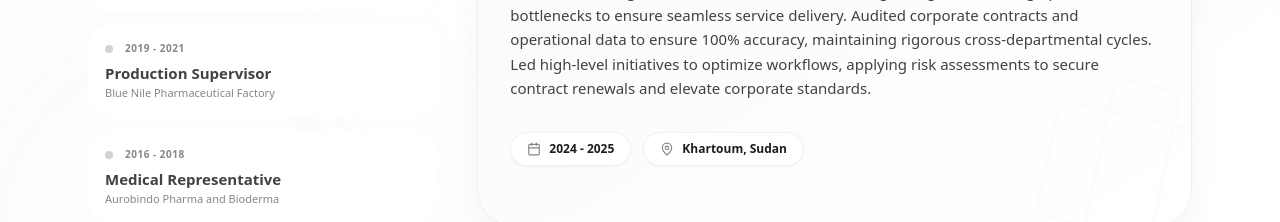
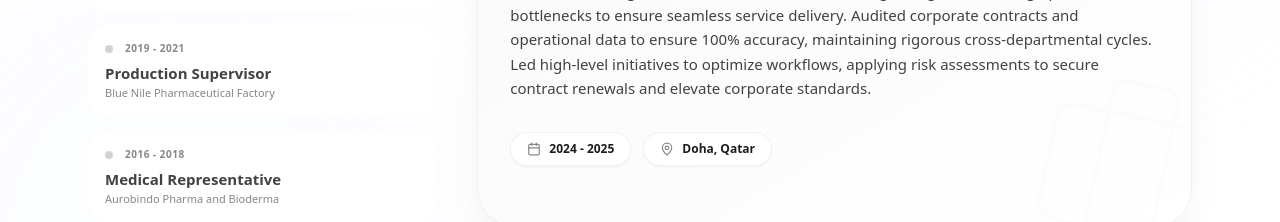
Before and after one commit to mujtababarsi/mujtababarsi.github.io, a React (Vite) app: page / in a window 1280 px wide. Shown: the part 3540-3762 px from the top of the page. Built offline with nearby package versions, Linux system fonts and the light colour scheme.

Commit message:
updata job location

```diff
--- a/components/Experience.tsx
+++ b/components/Experience.tsx
@@ -71,7 +71,7 @@ export default function Experience() {
 
                      <div className="mt-5 pt-4 border-t border-dashed border-black/5 flex items-center gap-2 text-[#86868b] text-xs font-medium">
                         <MapPin size={12} />
-                        <span>Khartoum, Sudan</span>
+                        <span>{exp.location}</span>
                      </div>
                  </div>
               </motion.div>
@@ -146,7 +146,7 @@ export default function Experience() {
                          <Calendar size={14} className="text-[#86868b]" /> {EXPERIENCE[selectedExpIndex].period}
                       </span>
                       <span className="inline-flex items-center gap-2 px-4 py-2 rounded-full bg-white text-[#1d1d1f] text-xs font-semibold border border-black/5 shadow-sm">
-                         <MapPin size={14} className="text-[#86868b]" /> Khartoum, Sudan
+                         <MapPin size={14} className="text-[#86868b]" /> {EXPERIENCE[selectedExpIndex].location}
                       </span>
                   </div>
                 </motion.div>
--- a/data/portfolioData.tsx
+++ b/data/portfolioData.tsx
@@ -136,31 +136,36 @@ export const EXPERIENCE: Experience[] = [
     role: "Operations Coordinator",
     org: "Dukhan Group",
     period: "2024 - 2025",
-    description: "Acted as a strategic liaison across business units, diagnosing and resolving operational bottlenecks to ensure seamless service delivery. Audited corporate contracts and operational data to ensure 100% accuracy, maintaining rigorous cross-departmental cycles. Led high-level initiatives to optimize workflows, applying risk assessments to secure contract renewals and elevate corporate standards."
+    description: "Acted as a strategic liaison across business units, diagnosing and resolving operational bottlenecks to ensure seamless service delivery. Audited corporate contracts and operational data to ensure 100% accuracy, maintaining rigorous cross-departmental cycles. Led high-level initiatives to optimize workflows, applying risk assessments to secure contract renewals and elevate corporate standards.",
+    location: "Doha, Qatar"
   },
   {
     role: "Scientific Engagement Officer",
     org: "Salmawit Co. Ltd",
     period: "2021 - 2022",
-    description: "Synthesised complex clinical trial data and mechanism-of-action studies for healthcare professionals. Evaluated peer-reviewed medical literature and genomic studies to provide technical insights on drug efficacy. Served as a technical liaison, translating biological findings into therapeutic insights for clinical practice."
+    description: "Synthesised complex clinical trial data and mechanism-of-action studies for healthcare professionals. Evaluated peer-reviewed medical literature and genomic studies to provide technical insights on drug efficacy. Served as a technical liaison, translating biological findings into therapeutic insights for clinical practice.",
+    location: "Khartoum, Sudan"
   },
   {
     role: "Production Supervisor",
     org: "Blue Nile Pharmaceutical Factory",
     period: "2019 - 2021",
-    description: "Engineered a 4x increase in manufacturing throughput by optimising production cycles and workflows. Led cross-functional teams to troubleshoot complex bottlenecks during high-volume scaling. Managed end-to-end manufacturing processes in strict adherence to GMP standards."
+    description: "Engineered a 4x increase in manufacturing throughput by optimising production cycles and workflows. Led cross-functional teams to troubleshoot complex bottlenecks during high-volume scaling. Managed end-to-end manufacturing processes in strict adherence to GMP standards.",
+    location: "Khartoum, Sudan"
   },
   {
     role: "Medical Representative",
     org: "Aurobindo Pharma and Bioderma",
     period: "2016 - 2018",
-    description: "Communicated technical product features and clinical benefits to healthcare professionals through scientific presentations. Interpreted multidimensional clinical studies to resolve complex medical inquiries regarding therapeutic data. Conducted systematic analysis of healthcare data to identify emerging clinical trends."
+    description: "Communicated technical product features and clinical benefits to healthcare professionals through scientific presentations. Interpreted multidimensional clinical studies to resolve complex medical inquiries regarding therapeutic data. Conducted systematic analysis of healthcare data to identify emerging clinical trends.",
+    location: "Khartoum, Sudan"
   },
   {
     role: "Clinical Pharmacist",
     org: "Sudan Military Hospital & Wenji Pharmacy",
     period: "2015 - 2016",
-    description: "Processed and dispensed prescription medications with 100% accuracy, verifying dosages and interactions. Provided clinical counselling to patients on medication use and side effect management to ensure adherence. Monitored pharmaceutical inventory and controlled substances in coordination with medical professionals."
+    description: "Processed and dispensed prescription medications with 100% accuracy, verifying dosages and interactions. Provided clinical counselling to patients on medication use and side effect management to ensure adherence. Monitored pharmaceutical inventory and controlled substances in coordination with medical professionals.",
+    location: "Khartoum, Sudan"
   }
 ];
 
```
